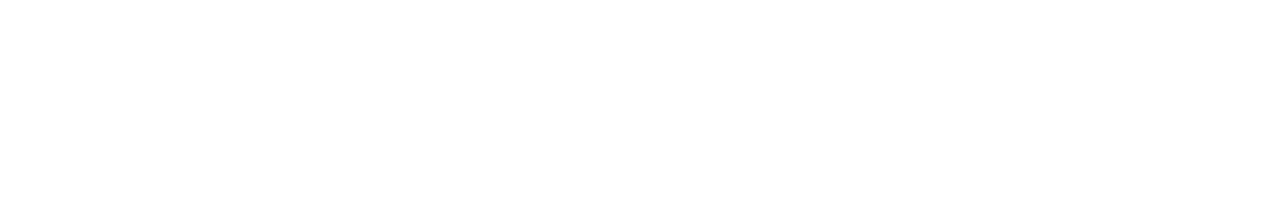
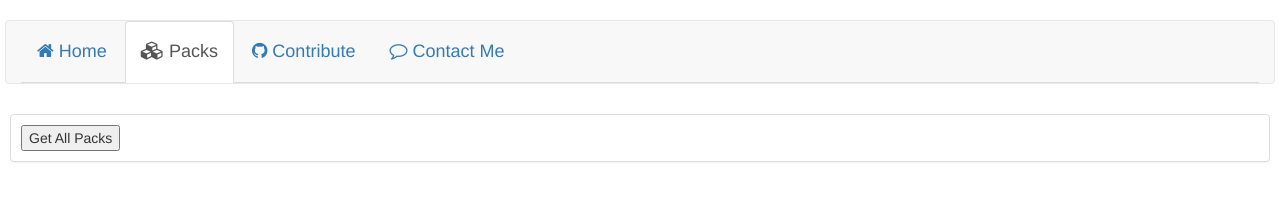
Before and after one commit to gitter-badger/ElectronCircuit.js, a website: page app/html/packs.html in a window 1280 px wide. Drawn offline with Linux system fonts and the light colour scheme.

Commit message:
Added new page, fixed navigation bug

```diff
--- a/app/html/packs.html
+++ b/app/html/packs.html
@@ -0,0 +1,50 @@
+<!DOCTYPE html>
+<html>
+  <head>
+    <link rel="stylesheet" type"../text/css" href="../css/stylesheet.css"/>
+    <link rel="stylesheet" href="../css/font-awesome-4.4.0/css/font-awesome.min.css">
+    <link rel="stylesheet" href="../css/bootstrap-3.3.5-dist/css/bootstrap.min.css">
+    <title>ElectronCircuit.js</title>
+  </head>
+  <body>
+    <div class="row">
+      <nav class="navbar navbar-default nav">
+        <div class="container-fluid">
+          <ul class="nav nav-tabs">
+            <li><a href="index.html"><h4><i class="fa fa-home"></i> Home</h4></a> </li>
+            <li class="active"><a href="packs.html"><h4><i class="fa fa-cubes"></i> Packs</h4></a></li>
+            <li><a href="https://github.com/codymalick/ElectronCircuit.js"><h4><i class="fa fa-github"></i> Contribute</h4></a></li>
+            <li><a href="#"><h4><i class="fa fa-comment-o"></i> Contact Me</h4></a></li>
+          </ul>
+        </div>
+      </div>
+
+      <div class="panel panel-default main">
+        <div class="container-fluid">
+          <div class="row">
+            <button type="button" name="button" onclick="http_get_packs()">Get All Packs</button>
+          </div>
+        </div>
+      </div>
+  </body>
+</html>
+
+
+<script type="text/javascript">
+  var json_obj;
+  function http_get_packs() {
+      var xhr = new XMLHttpRequest();
+      xhr.open("GET", "http://o.ramac.me:3000/api/packs", false);
+      xhr.send();
+      if (xhr.status == 200) {
+          json_obj = JSON.parse( xhr.responseText );
+          console.log(xhr.responseText);
+      } else {
+        console.log(xhr.status);
+        console.log(xhr.responseText);
+      }
+
+
+    // alert(packCode);
+  }
+</script>
```
Also changed, not shown: app/html/index.html (+4 -3 lines).
